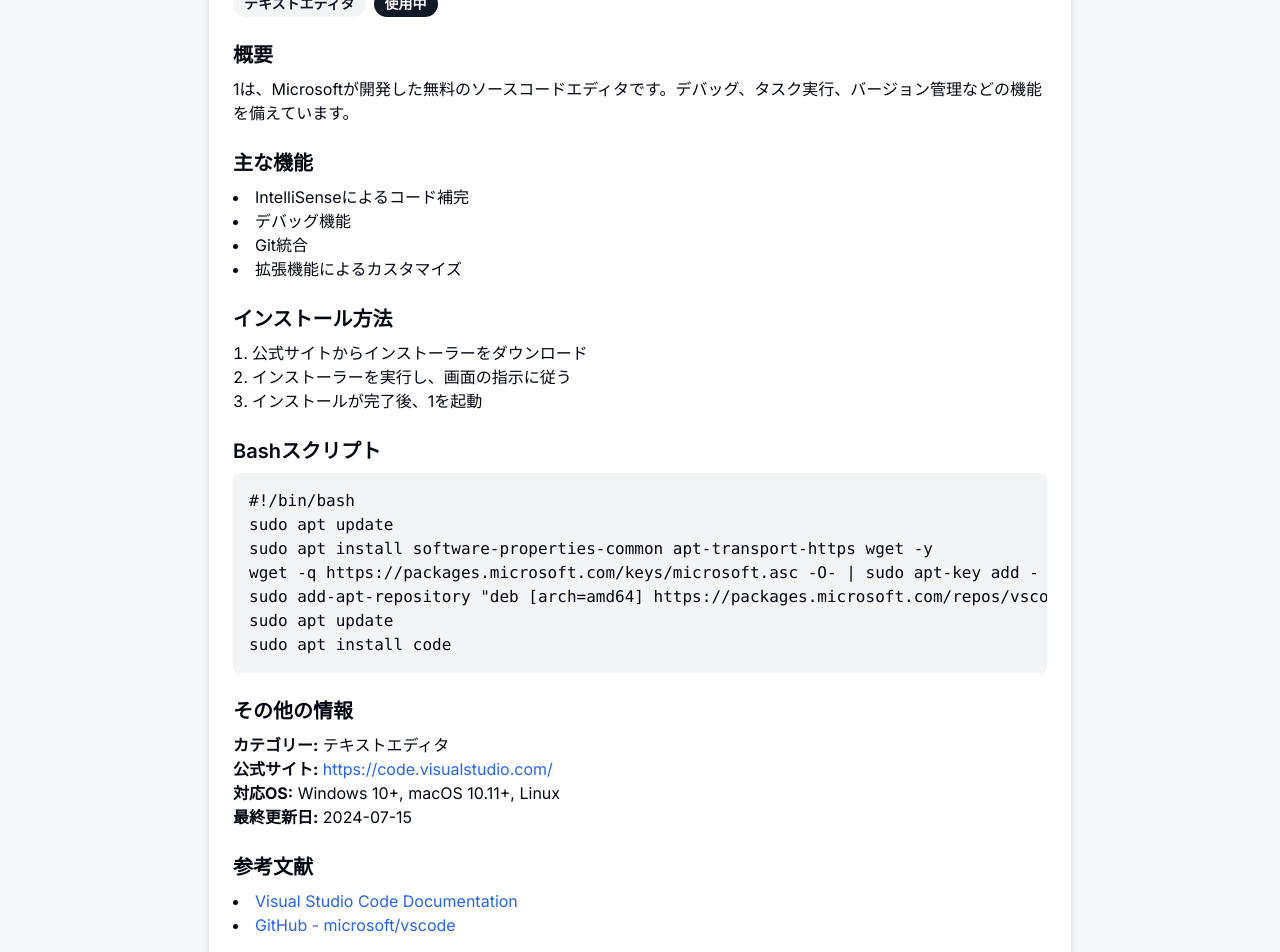
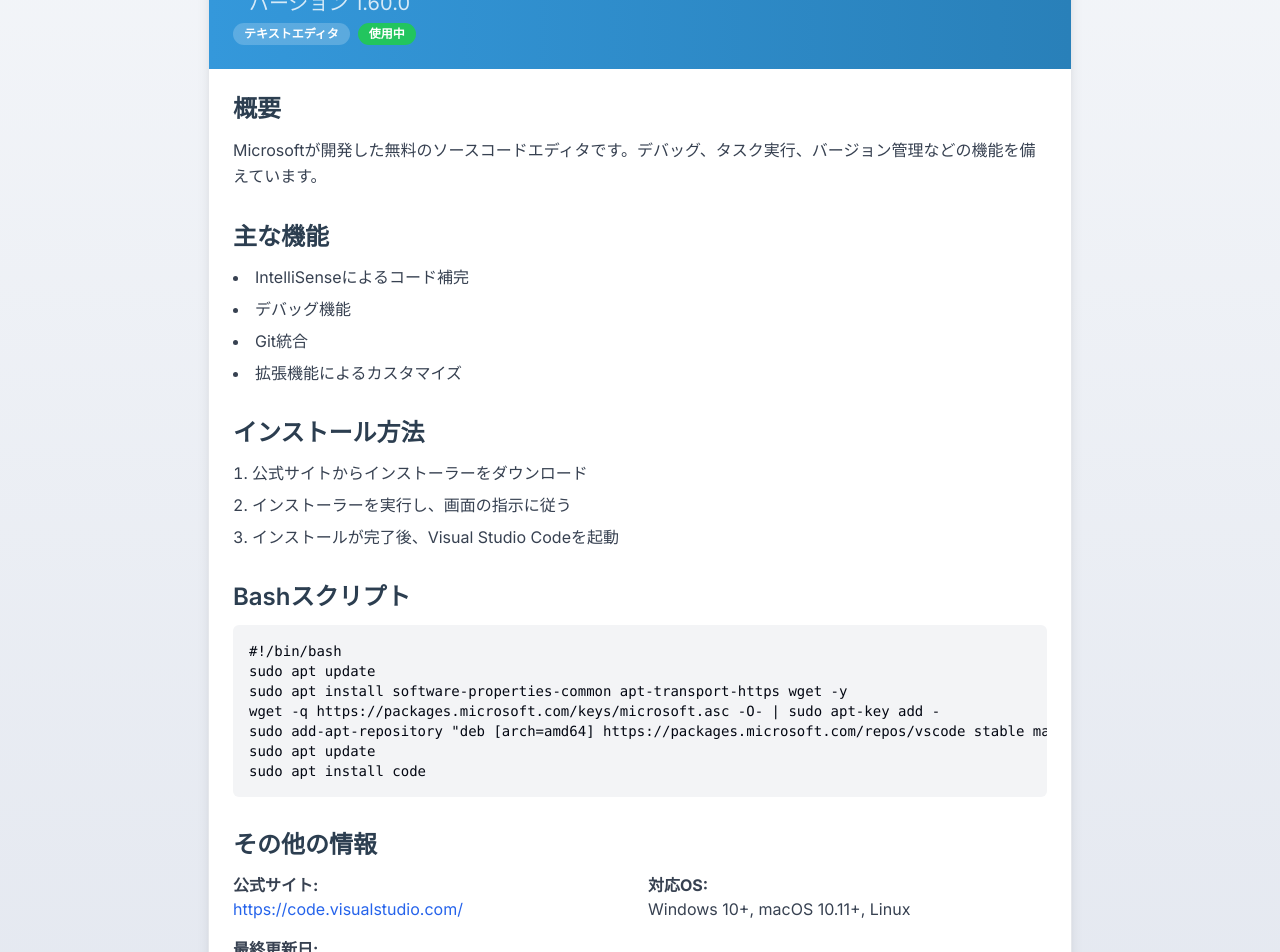
Before and after one commit to kanadomekei/tools-manager-app, a Next.js app in the folder frontend/: page /tool/1 in a window 1280 px wide. Shown: the part 240-1192 px from the top of the page. Built offline with nearby package versions, Linux system fonts and the light colour scheme.

Commit message:
アプリ詳細画面のデザインを追加

```diff
--- a/frontend/src/app/tool/[name]/page.tsx
+++ b/frontend/src/app/tool/[name]/page.tsx
@@ -12,93 +12,115 @@
   const params = useParams();
   const toolName = decodeURIComponent(params.name as string).replace(/-/g, ' ');
 
-  // ツールの詳細情報（実際のアプリケーションではAPIから取得するなど）
   const toolDetails = {
     name: toolName,
     version: "1.60.0",
     category: "テキストエディタ",
     status: "使用中",
     icon: "fas fa-code",
-  };
-
-  return (
-    <div className="min-h-screen bg-[#F5F7FA] font-roboto text-[#333333]">
-      <Header />
-      <main className="max-w-4xl mx-auto px-4">
-        <Link href="/" passHref>
-          <Button variant="outline" className="mb-4">
-            <i className="fas fa-arrow-left mr-2"></i>戻る
-          </Button>
-        </Link>
-        <Card className="bg-white shadow-md">
-          <CardHeader className="flex flex-row items-center space-x-4 pb-2">
-            <i className={`${toolDetails.icon} text-4xl text-[#3498DB]`}></i>
-            <div>
-              <CardTitle className="text-3xl font-bold">{toolDetails.name}</CardTitle>
-              <CardDescription className="text-lg">バージョン {toolDetails.version}</CardDescription>
-            </div>
-          </CardHeader>
-          <CardContent>
-            <div className="flex items-center space-x-2 mb-6">
-              <Badge variant="secondary" className="text-sm">{toolDetails.category}</Badge>
-              <Badge variant={toolDetails.status === "使用中" ? "default" : "secondary"} className="text-sm">
-                {toolDetails.status}
-              </Badge>
-            </div>
-
-            <section className="mb-6">
-              <h2 className="text-xl font-semibold mb-2">概要</h2>
-              <p>{toolDetails.name}は、Microsoftが開発した無料のソースコードエディタです。デバッグ、タスク実行、バージョン管理などの機能を備えています。</p>
-            </section>
-
-            <section className="mb-6">
-              <h2 className="text-xl font-semibold mb-2">主な機能</h2>
-              <ul className="list-disc list-inside">
-                <li>IntelliSenseによるコード補完</li>
-                <li>デバッグ機能</li>
-                <li>Git統合</li>
-                <li>拡張機能によるカスタマイズ</li>
-              </ul>
-            </section>
-
-            <section className="mb-6">
-              <h2 className="text-xl font-semibold mb-2">インストール方法</h2>
-              <ol className="list-decimal list-inside">
-                <li>公式サイトからインストーラーをダウンロード</li>
-                <li>インストーラーを実行し、画面の指示に従う</li>
-                <li>インストールが完了後、{toolDetails.name}を起動</li>
-              </ol>
-            </section>
-
-            <section className="mb-6">
-              <h2 className="text-xl font-semibold mb-2">Bashスクリプト</h2>
-              <pre className="bg-gray-100 p-4 rounded-md overflow-x-auto">
-                <code>
-                  {`#!/bin/bash
+    description: "Microsoftが開発した無料のソースコードエディタです。デバッグ、タスク実行、バージョン管理などの機能を備えています。",
+    mainFeatures: [
+      "IntelliSenseによるコード補完",
+      "デバッグ機能",
+      "Git統合",
+      "拡張機能によるカスタマイズ"
+    ],
+    installSteps: [
+      "公式サイトからインストーラーをダウンロード",
+      "インストーラーを実行し、画面の指示に従う",
+      "インストールが完了後、Visual Studio Codeを起動"
+    ],
+    bashScript: `#!/bin/bash
 sudo apt update
 sudo apt install software-properties-common apt-transport-https wget -y
 wget -q https://packages.microsoft.com/keys/microsoft.asc -O- | sudo apt-key add -
 sudo add-apt-repository "deb [arch=amd64] https://packages.microsoft.com/repos/vscode stable main"
 sudo apt update
-sudo apt install code`}
-                </code>
+sudo apt install code`,
+    officialSite: "https://code.visualstudio.com/",
+    supportedOS: "Windows 10+, macOS 10.11+, Linux",
+    lastUpdated: "2024-07-15"
+  };
+
+  return (
+    <div className="min-h-screen bg-gradient-to-b from-[#F5F7FA] to-[#E4E8F0] font-roboto text-[#333333]">
+      <Header />
+      <main className="max-w-4xl mx-auto px-4 py-8">
+        <div className="flex justify-between items-center mb-6">
+          <Link href="/" passHref>
+            <Button variant="outline" className="hover:bg-white/20 transition-colors">
+              <i className="fas fa-arrow-left mr-2"></i>戻る
+            </Button>
+          </Link>
+          <Link href={`/tool/${encodeURIComponent(toolName.replace(/ /g, '-'))}/edit`} passHref>
+            <Button className="bg-[#3498DB] text-white hover:bg-[#2980B9] transition-colors">
+              <i className="fas fa-edit mr-2"></i>編集
+            </Button>
+          </Link>
+        </div>
+        <Card className="bg-white shadow-lg rounded-xl overflow-hidden">
+          <CardHeader className="bg-gradient-to-r from-[#3498DB] to-[#2980B9] text-white p-6">
+            <div className="flex items-center space-x-4">
+              <i className={`${toolDetails.icon} text-5xl`}></i>
+              <div>
+                <CardTitle className="text-3xl font-bold">{toolDetails.name}</CardTitle>
+                <CardDescription className="text-xl text-white/80">バージョン {toolDetails.version}</CardDescription>
+              </div>
+            </div>
+            <div className="flex items-center space-x-2 mt-4">
+              <Badge variant="secondary" className="bg-white/20 text-white">{toolDetails.category}</Badge>
+              <Badge variant={toolDetails.status === "使用中" ? "default" : "secondary"} className="bg-green-500 text-white">
+                {toolDetails.status}
+              </Badge>
+            </div>
+          </CardHeader>
+          <CardContent className="p-6 space-y-8">
+            <section>
+              <h2 className="text-2xl font-semibold mb-3 text-[#2C3E50]">概要</h2>
+              <p className="text-gray-700 leading-relaxed">{toolDetails.description}</p>
+            </section>
+
+            <section>
+              <h2 className="text-2xl font-semibold mb-3 text-[#2C3E50]">主な機能</h2>
+              <ul className="list-disc list-inside space-y-2 text-gray-700">
+                {toolDetails.mainFeatures.map((feature, index) => (
+                  <li key={index}>{feature}</li>
+                ))}
+              </ul>
+            </section>
+
+            <section>
+              <h2 className="text-2xl font-semibold mb-3 text-[#2C3E50]">インストール方法</h2>
+              <ol className="list-decimal list-inside space-y-2 text-gray-700">
+                {toolDetails.installSteps.map((step, index) => (
+                  <li key={index}>{step}</li>
+                ))}
+              </ol>
+            </section>
+
+            <section>
+              <h2 className="text-2xl font-semibold mb-3 text-[#2C3E50]">Bashスクリプト</h2>
+              <pre className="bg-gray-100 p-4 rounded-md overflow-x-auto text-sm">
+                <code>{toolDetails.bashScript}</code>
               </pre>
             </section>
 
-            <section className="mb-6">
-              <h2 className="text-xl font-semibold mb-2">その他の情報</h2>
-              <p><strong>カテゴリー:</strong> テキストエディタ</p>
-              <p><strong>公式サイト:</strong> <a href="https://code.visualstudio.com/" className="text-blue-600 hover:underline">https://code.visualstudio.com/</a></p>
-              <p><strong>対応OS:</strong> Windows 10+, macOS 10.11+, Linux</p>
-              <p><strong>最終更新日:</strong> 2024-07-15</p>
-            </section>
-
             <section>
-              <h2 className="text-xl font-semibold mb-2">参考文献</h2>
-              <ul className="list-disc list-inside">
-                <li><a href="https://code.visualstudio.com/docs" className="text-blue-600 hover:underline">Visual Studio Code Documentation</a></li>
-                <li><a href="https://github.com/microsoft/vscode" className="text-blue-600 hover:underline">GitHub - microsoft/vscode</a></li>
-              </ul>
+              <h2 className="text-2xl font-semibold mb-3 text-[#2C3E50]">その他の情報</h2>
+              <div className="grid grid-cols-2 gap-4 text-gray-700">
+                <div>
+                  <p><strong>公式サイト:</strong></p>
+                  <a href={toolDetails.officialSite} className="text-blue-600 hover:underline" target="_blank" rel="noopener noreferrer">{toolDetails.officialSite}</a>
+                </div>
+                <div>
+                  <p><strong>対応OS:</strong></p>
+                  <p>{toolDetails.supportedOS}</p>
+                </div>
+                <div>
+                  <p><strong>最終更新日:</strong></p>
+                  <p>{toolDetails.lastUpdated}</p>
+                </div>
+              </div>
             </section>
           </CardContent>
         </Card>
```
